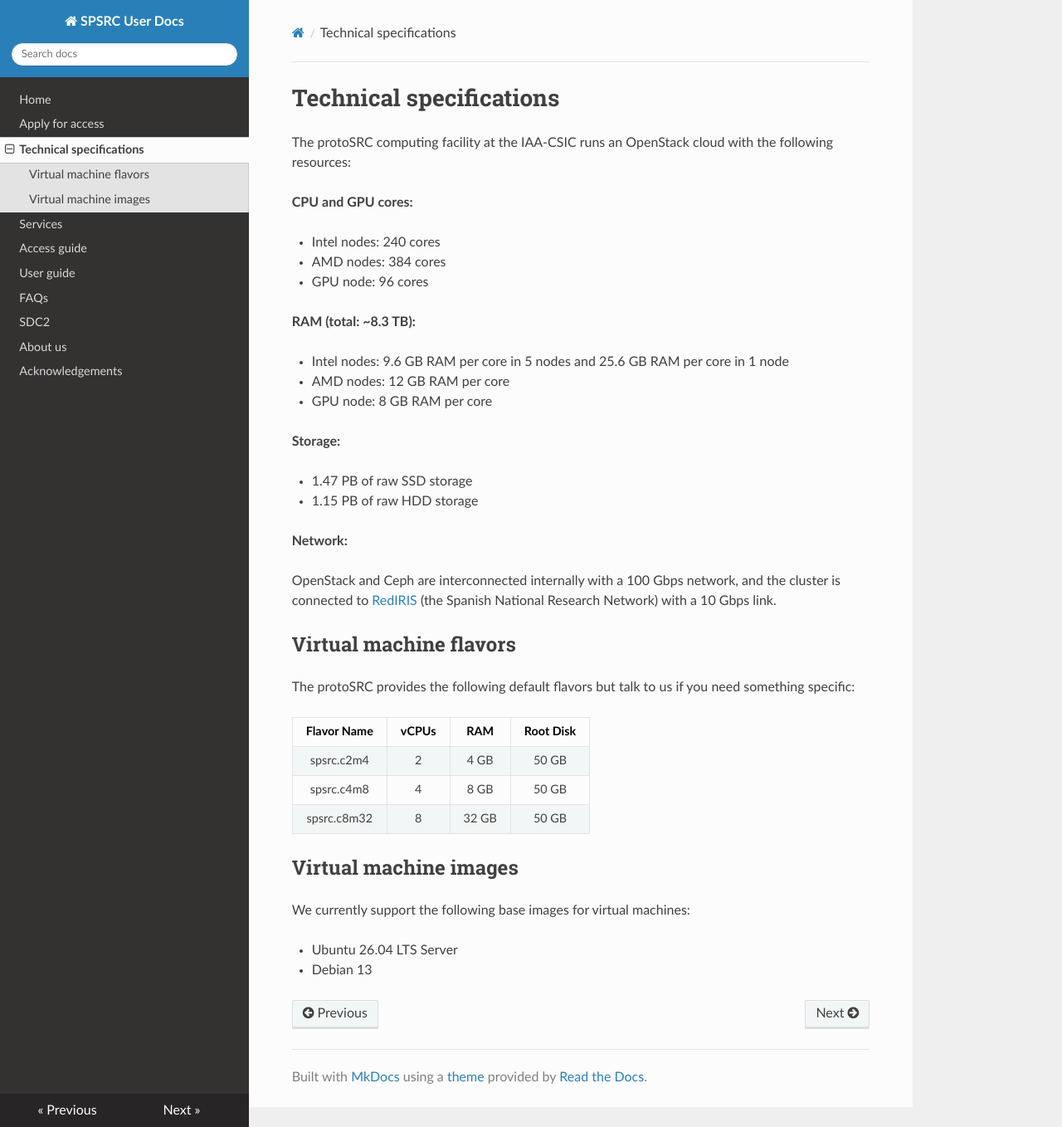
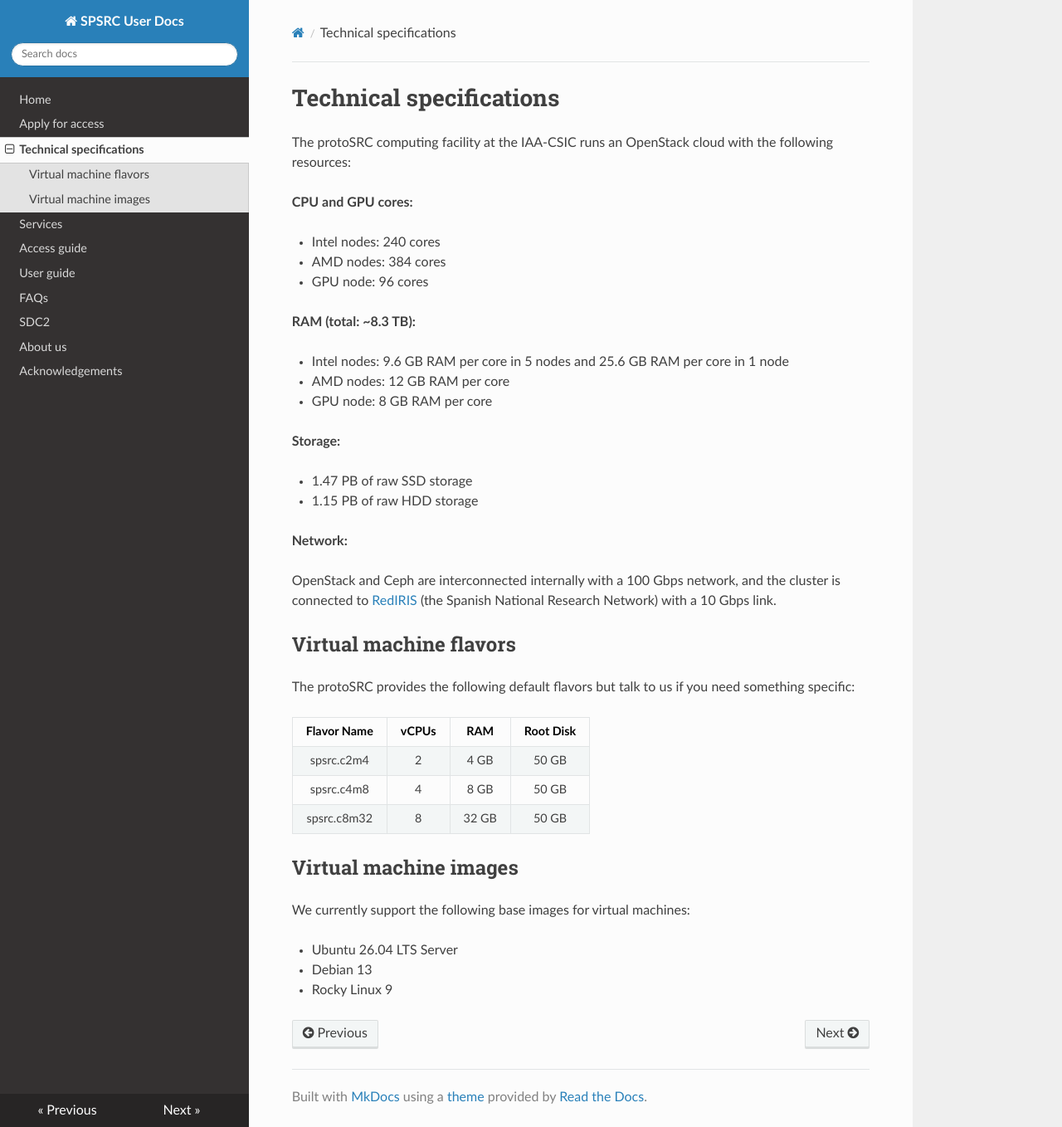
Before and after one commit to espsrc/spsrc_user_docs, an MkDocs documentation site: the page built from docs/tech_specifications.md, in a window 1280 px wide and 1358 px high. Shown: the whole window at 83% size. Built offline with MkDocs 1.6.1, drawn with Linux system fonts in a browser that asks for light colours; nearby versions of some CDN libraries.

Commit message:
Update tech_specifications.md

```diff
--- a/docs/tech_specifications.md
+++ b/docs/tech_specifications.md
@@ -41,3 +41,4 @@ We currently support the following base images for virtual machines:
 
 - Ubuntu 26.04 LTS Server
 - Debian 13
+- Rocky Linux 9
```
